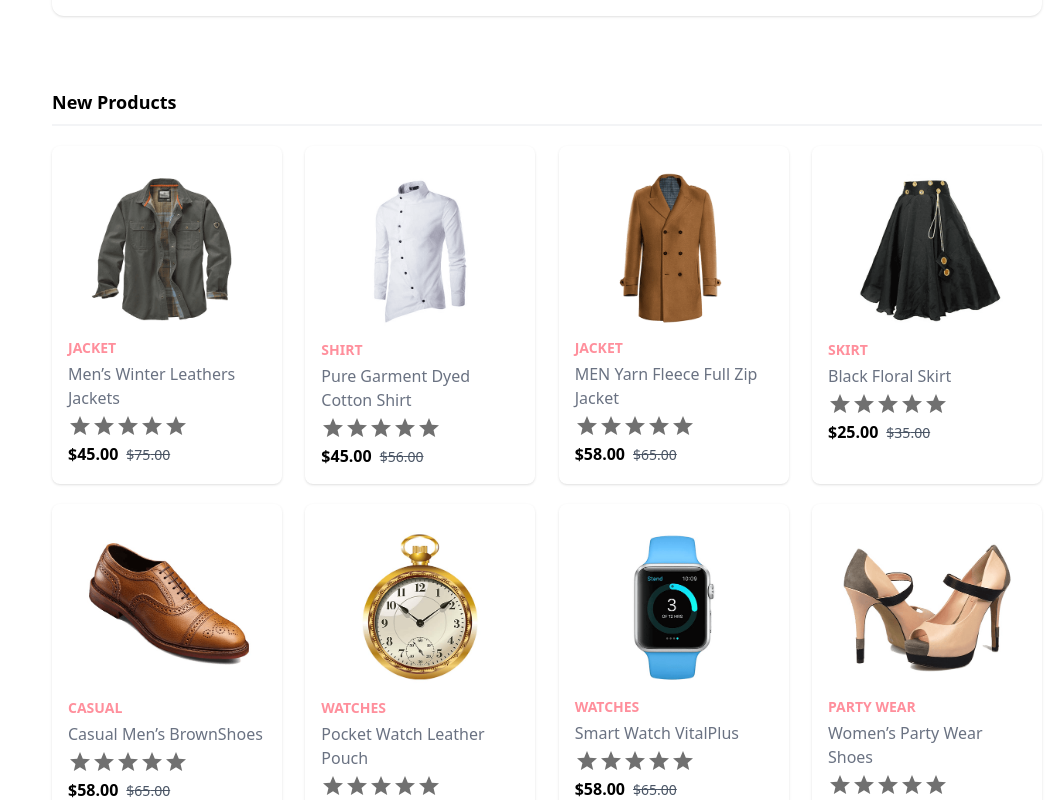
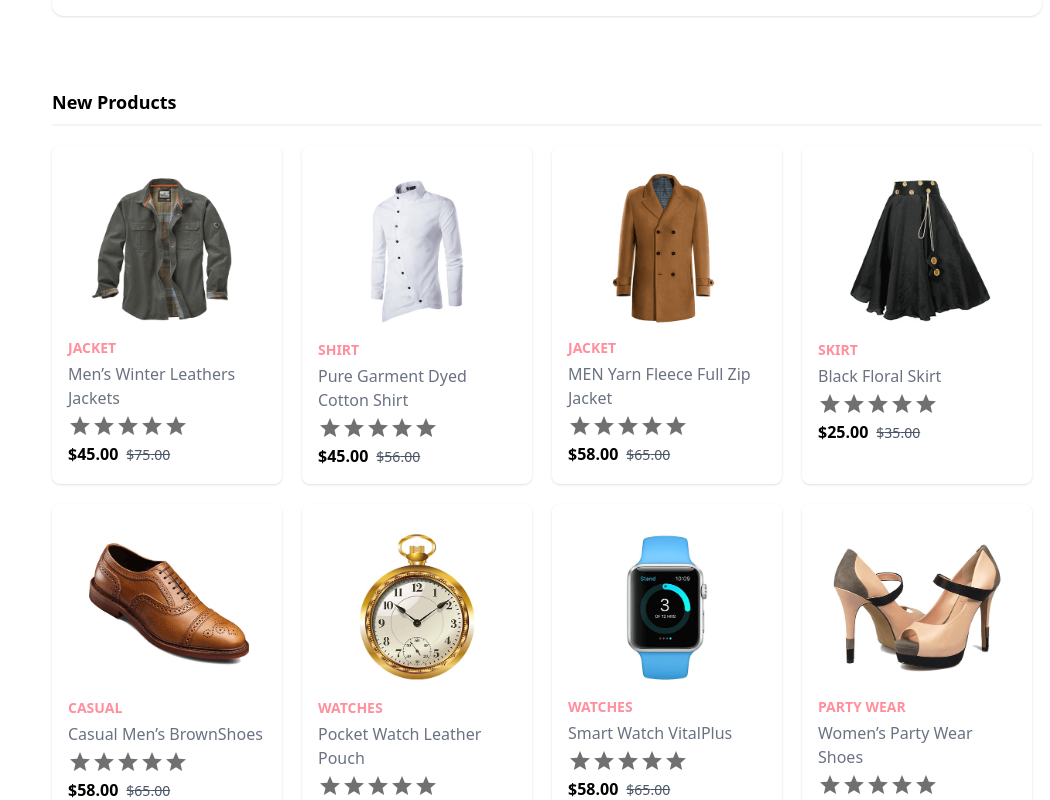
Before and after one commit to zahranoori1996/zarashop, a React (Vite) app: page / in a window 1280 px wide. Shown: the part 1843-2643 px from the top of the page, without its empty margins (230-1280 px from the left). Built offline with nearby package versions, Linux system fonts and the light colour scheme.

Commit message:
responsive NewProducts component

```diff
--- a/src/components/Main/NewProduct.tsx
+++ b/src/components/Main/NewProduct.tsx
@@ -11,7 +11,7 @@ interface INewProduct{
 }
 function NewProduct({urlImage,typeProduct,nameProduct,price,offPrice,path}:INewProduct) {
   return (
-    <div  className="w-[230px] p-4 shadow rounded-lg flex flex-col gap-1 ">
+    <div  className="w-[230px] max-md:w-[50vw] max-sm:w-[100vw]  p-4 shadow rounded-lg flex flex-col gap-1 ">
       <Link to={path}>
       <img src={urlImage} alt="" />
       </Link>
--- a/src/components/Main/NewProducts.tsx
+++ b/src/components/Main/NewProducts.tsx
@@ -127,7 +127,7 @@ function NewProducts() {
   return (
 <div className=''>
     <h2 className='border-b-2 border-b-gray-100 py-2 font-bold text-lg'>New Products</h2>
-<div className='flex flex-wrap gap-5 justify-between py-5'>
+<div className='flex flex-wrap gap-5 py-5 max-lg:justify-start'>
    {
     newProducts.map((product,index)=>(
         <NewProduct key={index} {...product} />
--- a/src/components/Navbar/Menu.tsx
+++ b/src/components/Navbar/Menu.tsx
@@ -22,7 +22,7 @@ function Menu() {
       <div className="flex justify-end">
       <img onClick={()=> setIsShowMenu(!isShowMenu)} className="hidden max-md:block w-[48px] cursor-pointer" src="./src/assets/icons/menu-burger.svg"/>
       </div>
-        <ul className={`flex gap-7 justify-center font-semibold text-[#494949] text-[17px] max-lg:text-sm max-lg:gap-3
+        <ul className={`flex gap-7 justify-center font-semibold text-[#494949] text-[17px] max-md:text-sm max-lg:gap-3
         ${isShowMenu ? 'max-md:flex-col' : 'max-md:hidden'}
         `}>
           {menuItems.map((item, index) => (
```
